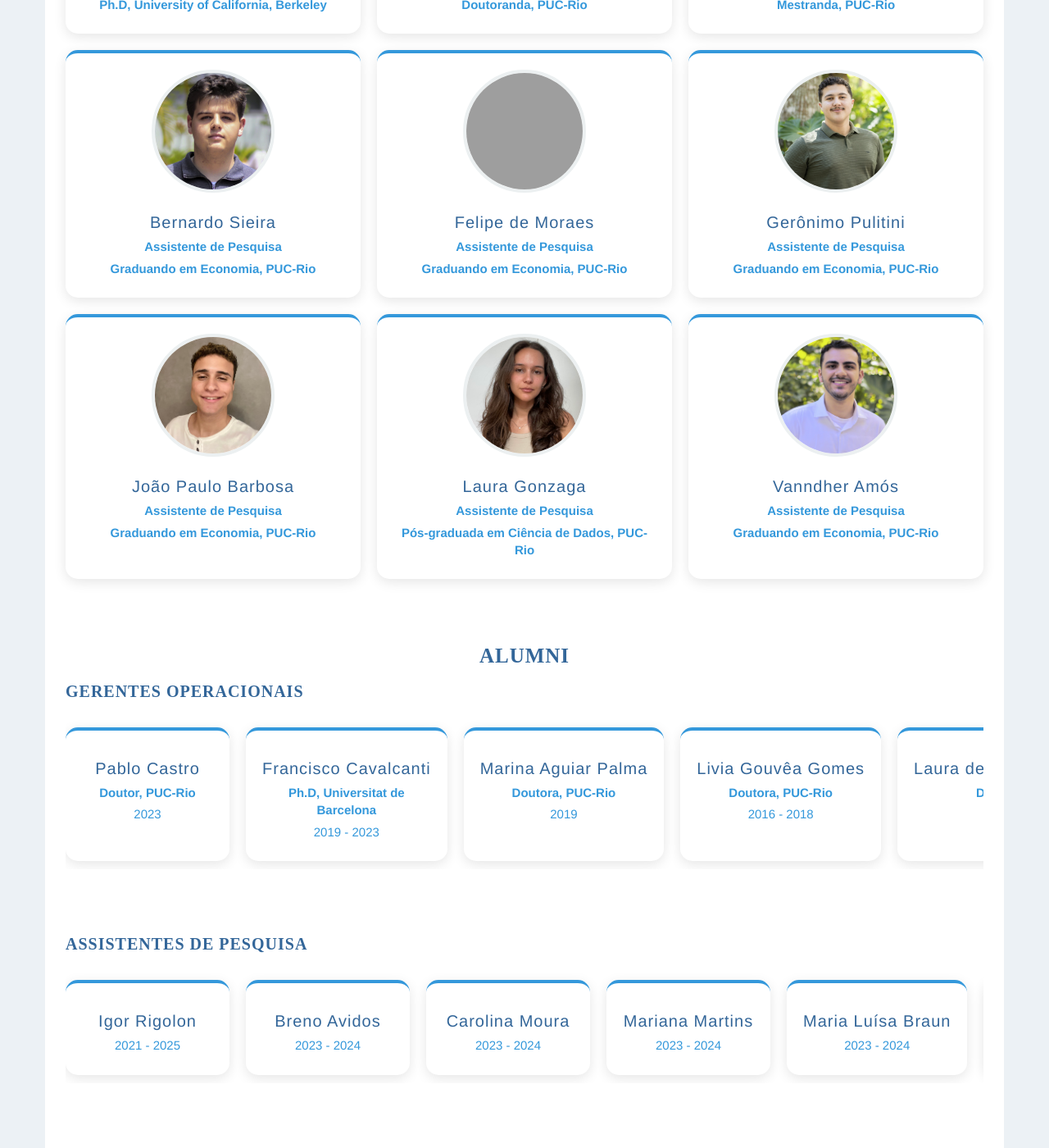
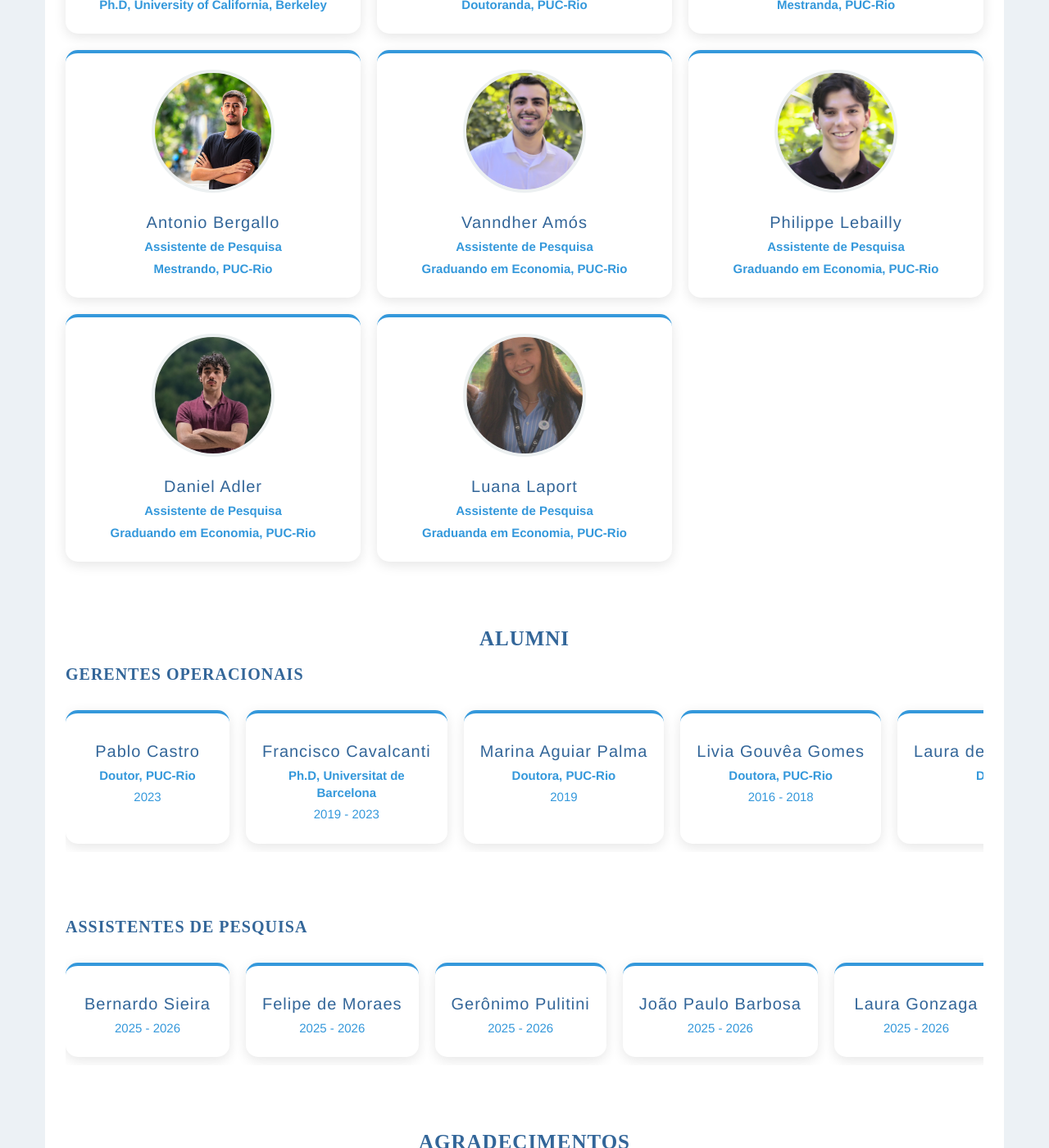
Before and after one commit to datazoompuc/datazoompuc.github.io, a Jekyll site: the page built from pt/equipe.md, in a window 1280 px wide and 1400 px high, scrolled down 523 px. Shown: the whole window at 82% size. Built offline with Jekyll 4.4.1, drawn with Linux system fonts in a browser that asks for light colours; nearby versions of some CDN libraries; some web fonts are replaced; grey boxes are pictures that could not be loaded.

Commit message:
Atualiza equipe e seus links (#8)
* Atualiza equipe e citações

* Adiciona novas fotos da equipe

* Coloca novos membros

---------

Co-authored-by: daniel <115101943+danieI-adler@users.noreply.github.com>

```diff
--- a/_data/assistentes.yml
+++ b/_data/assistentes.yml
@@ -1,3 +1,23 @@
+- nome: Bernardo Sieira
+  periodo: 2025 - 2026
+  site: https://www.linkedin.com/in/bernardo-sieira/
+
+- nome: Felipe de Moraes
+  periodo: 2025 - 2026
+  site: https://www.linkedin.com/in/felipe-de-moraes-nunes/
+
+- nome: Gerônimo Pulitini
+  periodo: 2025 - 2026
+  site: https://www.linkedin.com/in/geronimosp/
+
+- nome: João Paulo Barbosa
+  periodo: 2025 - 2026
+  site: https://www.linkedin.com/in/jo%C3%A3o-paulo-barbosa-6896241bb/
+
+- nome: Laura Gonzaga
+  periodo: 2025 - 2026
+  site: https://www.linkedin.com/in/laura-gonzaga/
+
 - nome: Igor Rigolon
   periodo: 2021 - 2025
   site: https://github.com/IgorRigolon
@@ -34,9 +54,9 @@
   periodo: 2021 - 2023
   site: https://gnjardim.github.io/
 
-- nome: Antonio Bergallo
-  periodo: 2022 - 2023
-  site: https://br.linkedin.com/in/antonio-bergallo-3306a0244
+# - nome: Antonio Bergallo
+#   periodo: 2022 - 2023
+#   site: https://br.linkedin.com/in/antonio-bergallo-3306a0244
 
 - nome: Fernanda Watkins
   periodo: 2022 - 2023
--- a/_data/equipe.yml
+++ b/_data/equipe.yml
@@ -20,40 +20,12 @@ pt:
     photo: "/assets/img/team/laura_regadas.jpg"
     site: "https://br.linkedin.com/in/laura-t-regadas"
 
-  - nome: "Bernardo Sieira"
+  - nome: "Antonio Bergallo"
     cargo: "Assistente de Pesquisa"
-    formacao: "Graduando em Economia, PUC-Rio"
-    inicio: "2025"
-    photo: "/assets/img/team/bernardo.jpg"
-    site: "https://www.linkedin.com/in/bernardo-sieira/"
-
-  - nome: "Felipe de Moraes"
-    cargo: "Assistente de Pesquisa"
-    formacao: "Graduando em Economia, PUC-Rio"
-    inicio: "2025"
-    photo: "/assets/img/team/felipe.jpg"
-    site: "https://www.linkedin.com/in/felipe-de-moraes-nunes/"
-
-  - nome: "Gerônimo Pulitini"
-    cargo: "Assistente de Pesquisa"
-    formacao: "Graduando em Economia, PUC-Rio"
-    inicio: "2025"
-    photo: "/assets/img/team/geronimo.jpg"
-    site: "https://www.linkedin.com/in/geronimosp/"
-
-  - nome: "João Paulo Barbosa"
-    cargo: "Assistente de Pesquisa"
-    formacao: "Graduando em Economia, PUC-Rio"
-    inicio: "2025"
-    photo: "/assets/img/team/joao_paulo.jpeg"
-    site: "https://www.linkedin.com/in/jo%C3%A3o-paulo-barbosa-6896241bb/"
-
-  - nome: "Laura Gonzaga"
-    cargo: "Assistente de Pesquisa"
-    formacao: "Pós-graduada em Ciência de Dados, PUC-Rio"
-    inicio: "2025"
-    photo: "/assets/img/team/laura_gonzaga.jpeg"
-    site: "https://www.linkedin.com/in/laura-gonzaga/"
+    formacao: "Mestrando, PUC-Rio"
+    inicio: "2026"
+    photo: "/assets/img/team/bergallo.jpg"
+    site: "https://antoniobergallo.github.io/"
 
   - nome: "Vanndher Amós"
     cargo: "Assistente de Pesquisa"
@@ -62,13 +34,26 @@ pt:
     photo: "/assets/img/team/vanndher.jpg"
     site: "https://www.linkedin.com/in/vanndher-am%C3%B3s-08b500247/"
 
+  - nome: "Philippe Lebailly"
+    cargo: "Assistente de Pesquisa"
+    formacao: "Graduando em Economia, PUC-Rio"
+    inicio: "2025"
+    photo: "/assets/img/team/philippe.jpg"
+    site: "http://www.linkedin.com/in/philippe-bernardes-lebailly-976452263"
 
-  # - nome: "Philippe Lebailly"
-  #   cargo: "Assistente de Pesquisa"
-  #   formacao: "Graduando em Economia, PUC-Rio"
-  #   inicio: "2025"
-  #   photo: "/assets/img/team/philippe.jpg"
-  #   site: "http://www.linkedin.com/in/philippe-bernardes-lebailly-976452263"
+  - nome: "Daniel Adler"
+    cargo: "Assistente de Pesquisa"
+    formacao: "Graduando em Economia, PUC-Rio"
+    inicio: "2026"
+    photo: "/assets/img/team/daniel.jpg"
+    site: "https://www.linkedin.com/in/daniel-adler-9a053b390"
+
+  - nome: "Luana Laport"
+    cargo: "Assistente de Pesquisa"
+    formacao: "Graduanda em Economia, PUC-Rio"
+    inicio: "2026"
+    photo: "/assets/img/team/luana.jpg"
+    site: "https://www.linkedin.com/in/luana-laport-842723382"
 
 en:
   - nome: "Gustavo Gonzaga"
@@ -92,40 +77,12 @@ en:
     photo: "/assets/img/team/laura_regadas.jpg"
     site: "https://br.linkedin.com/in/laura-t-regadas"
 
-  - nome: "Bernardo Sieira"
+  - nome: "Antonio Bergallo"
     cargo: "Research Assistant"
-    formacao: "Economics Undergraduate, PUC-Rio"
-    inicio: "2025"
-    photo: "/assets/img/team/bernardo.jpg"
-    site: "https://www.linkedin.com/in/bernardo-sieira/"
-
-  - nome: "Felipe de Moraes"
-    cargo: "Research Assistant"
-    formacao: "Economics Undergraduate, PUC-Rio"
-    inicio: "2025"
-    photo: "/assets/img/team/felipe.jpg"
-    site: "https://www.linkedin.com/in/felipe-de-moraes-nunes/"
-
-  - nome: "Gerônimo Pulitini"
-    cargo: "Research Assistant"
-    formacao: "Economics Undergraduate, PUC-Rio"
-    inicio: "2025"
-    photo: "/assets/img/team/geronimo.jpg"
-    site: "https://www.linkedin.com/in/geronimosp/"
-
-  - nome: "João Paulo Barbosa"
-    cargo: "Research Assistant"
-    formacao: "Economics Undergraduate, PUC-Rio"
-    inicio: "2025"
-    photo: "/assets/img/team/joao_paulo.jpeg"
-    site: "https://www.linkedin.com/in/jo%C3%A3o-paulo-barbosa-6896241bb/"
-
-  - nome: "Laura Gonzaga"
-    cargo: "Research Assistant"
-    formacao: "Postgraduate in Data Science, PUC-Rio"
-    inicio: "2025"
-    photo: "/assets/img/team/laura_gonzaga.jpeg"
-    site: "https://www.linkedin.com/in/laura-gonzaga/"
+    formacao: "Master's Student, PUC-Rio"
+    inicio: "2026"
+    photo: "/assets/img/team/bergallo.jpg"
+    site: "https://antoniobergallo.github.io/"
 
   - nome: "Vanndher Amós"
     cargo: "Research Assistant"
@@ -134,9 +91,23 @@ en:
     photo: "/assets/img/team/vanndher.jpg"
     site: "https://www.linkedin.com/in/vanndher-am%C3%B3s-08b500247/"
 
-  # - nome: "Philippe Lebailly"
-  #   cargo: "Research Assistant"
-  #   formacao: "Economics Undergraduate, PUC-Rio"
-  #   inicio: "2025"
-  #   photo: "/assets/img/team/philippe.jpg"
-  #   site: "http://www.linkedin.com/in/philippe-bernardes-lebailly-976452263"
+  - nome: "Philippe Lebailly"
+    cargo: "Research Assistant"
+    formacao: "Economics Undergraduate, PUC-Rio"
+    inicio: "2025"
+    photo: "/assets/img/team/philippe.jpg"
+    site: "http://www.linkedin.com/in/philippe-bernardes-lebailly-976452263"
+
+  - nome: "Daniel Adler"
+    cargo: "Research Assistant"
+    formacao: "Economics Undergraduate, PUC-Rio"
+    inicio: "2026"
+    photo: "/assets/img/team/daniel.jpg"
+    site: "https://www.linkedin.com/in/daniel-adler-9a053b390"
+
+  - nome: "Luana Laport"
+    cargo: "Research Assistant"
+    formacao: "Economics Undergraduate, PUC-Rio"
+    inicio: "2026"
+    photo: "/assets/img/team/luana.jpg"
+    site: "https://www.linkedin.com/in/luana-laport-842723382"
```
Also changed, not shown: en/citacao.md (+4 -4 lines), pt/citacao.md (+4 -4 lines), assets/img/team/bergallo.jpg (added), assets/img/team/daniel.jpg (added), assets/img/team/luana.jpg (added).
